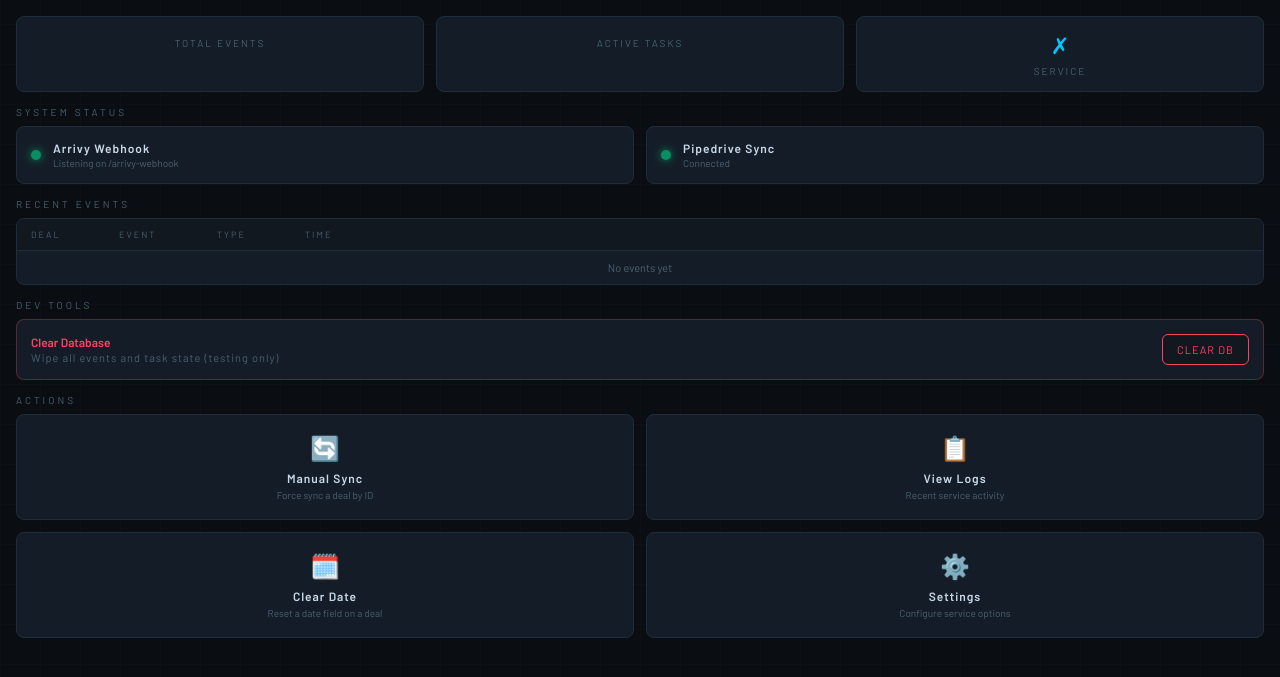
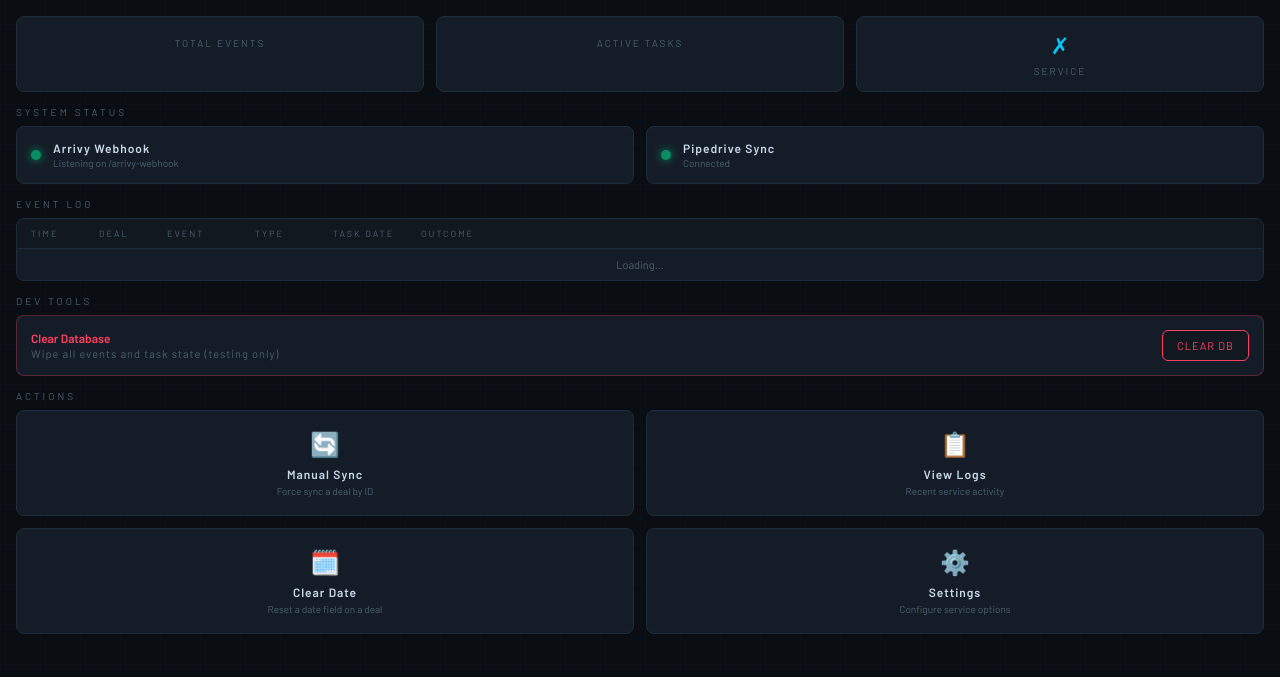
Before and after one commit to CodyBouquet/CreativeBot, a Flask app: template templates/dashboard.html in a window 1280 px wide. Shown: the part 56-733 px from the top of the page. Run offline with Flask 3, Linux system fonts and the light colour scheme; the template is opened without the code that fills it, so the values that code supplies are empty; parts of the project's set-up code (start-up, migrations or seed data) failed here and were passed over.

Commit message:
Add event log with outcome tracking
Each Arrivy event now records what action was taken (Pipedrive fields
set, stage changes, recalc results) in an outcome column on the events
table. The dashboard logs section fetches and displays this live via
/api/logs, showing time, deal, event, type, task date, and outcome.

Co-Authored-By: Claude Sonnet 4.6 <noreply@anthropic.com>

```diff
--- a/app.py
+++ b/app.py
@@ -52,7 +52,7 @@ INSTALL_SCHEDULED_STAGE_ID     = 10
 INSTALL_UNSCHEDULED_STAGE_ID   = 9
 
 ALLOWED_DASHBOARD_IP = "127.0.0.1"
-DASHBOARD_ENDPOINTS  = {"dashboard", "pin_page", "verify_pin", "change_pin", "logout", "api_stats"}
+DASHBOARD_ENDPOINTS  = {"dashboard", "pin_page", "verify_pin", "change_pin", "logout", "api_stats", "api_logs"}
 
 # ---------------------------------------------------------------------------
 # DATABASE
@@ -74,6 +74,7 @@ def init_db():
                 event_type  TEXT,
                 task_type   TEXT,
                 raw_json    TEXT    NOT NULL,
+                outcome     TEXT,
                 archived    INTEGER NOT NULL DEFAULT 0
             );
 
@@ -97,6 +98,12 @@ def init_db():
 
             INSERT OR IGNORE INTO settings (key, value) VALUES ('pin', '0000');
         """)
+    # Migrate existing DBs
+    with get_db() as conn:
+        try:
+            conn.execute("ALTER TABLE events ADD COLUMN outcome TEXT")
+        except Exception:
+            pass  # Column already exists
     logger.info(f"Database initialised at {DB_PATH}")
 
 def get_setting(key):
@@ -113,12 +120,16 @@ def delete_setting(key):
         conn.execute("DELETE FROM settings WHERE key = ?", (key,))
 
 def store_event(conn, deal_id, task_id, event_type, task_type, raw_payload):
-    conn.execute(
+    cur = conn.execute(
         """INSERT INTO events (received_at, deal_id, task_id, event_type, task_type, raw_json)
            VALUES (?, ?, ?, ?, ?, ?)""",
         (datetime.utcnow().isoformat(), deal_id, task_id, event_type, task_type,
          json.dumps(raw_payload))
     )
+    return cur.lastrowid
+
+def set_event_outcome(conn, event_id, outcome):
+    conn.execute("UPDATE events SET outcome=? WHERE id=?", (outcome, event_id))
 
 
 def upsert_task_state(conn, task_id, deal_id, task_type, task_date, status="active"):
@@ -178,37 +189,53 @@ def handle_measure(conn, event_type, deal_id, task_id, object_date):
     if event_type in ("TASK_CREATED", "TASK_UPDATED"):
         pd_update_deal(deal_id, {PD_FIELDS["measure_date"]: task_date})
         upsert_task_state(conn, task_id, deal_id, "measure", task_date)
+        return f"Set measure_date → {task_date}"
     elif event_type == "TASK_CANCELLED":
         pd_update_deal(deal_id, {PD_FIELDS["measure_date"]: None})
         upsert_task_state(conn, task_id, deal_id, "measure", task_date, status="cancelled")
+        return "Cleared measure_date"
     elif event_type == "TASK_COMPLETED":
         upsert_task_state(conn, task_id, deal_id, "measure", task_date, status="completed")
+        return "Marked completed"
+    return "No action"
 
 def handle_delivery(conn, event_type, deal_id, task_id, object_date):
     task_date = parse_arrivy_date(object_date)
     if event_type in ("TASK_CREATED", "TASK_UPDATED"):
         pd_update_deal(deal_id, {PD_FIELDS["delivery_date"]: task_date})
         upsert_task_state(conn, task_id, deal_id, "delivery", task_date)
+        return f"Set delivery_date → {task_date}"
     elif event_type == "TASK_CANCELLED":
         pd_update_deal(deal_id, {PD_FIELDS["delivery_date"]: None})
         upsert_task_state(conn, task_id, deal_id, "delivery", task_date, status="cancelled")
+        return "Cleared delivery_date"
     elif event_type == "TASK_COMPLETED":
         upsert_task_state(conn, task_id, deal_id, "delivery", task_date, status="completed")
+        return "Marked completed"
+    return "No action"
 
 def handle_install(conn, event_type, deal_id, task_id, object_date):
     task_date = parse_arrivy_date(object_date)
     if event_type in ("TASK_CREATED", "TASK_UPDATED"):
         upsert_task_state(conn, task_id, deal_id, "install", task_date)
-        recalc_install(conn, deal_id)
+        dates = recalc_install(conn, deal_id)
+        s = dates[0] if len(dates) > 0 else None
+        p = dates[1] if len(dates) > 1 else None
+        return f"Recalculated → install_start={s}, part2={p}"
     elif event_type == "TASK_CANCELLED":
         upsert_task_state(conn, task_id, deal_id, "install", task_date, status="cancelled")
-        active = recalc_install(conn, deal_id)
-        if active == 0:
+        dates = recalc_install(conn, deal_id)
+        if len(dates) == 0:
             pd_move_stage(deal_id, INSTALL_UNSCHEDULED_STAGE_ID)
+            return "Cancelled. No active installs → moved to stage 9"
+        s = dates[0]; p = dates[1] if len(dates) > 1 else None
+        return f"Cancelled. Recalculated → install_start={s}, part2={p}"
     elif event_type == "TASK_COMPLETED":
         upsert_task_state(conn, task_id, deal_id, "install", task_date, status="completed")
         pd_move_stage(deal_id, INSTALL_COMPLETE_STAGE_ID)
         set_setting(f"pending_recalc_{deal_id}", "1")
+        return f"Completed {task_date} → moved to stage 12"
+    return "No action"
 
 def recalc_measure(conn, deal_id):
     rows = conn.execute(
@@ -236,20 +263,25 @@ def recalc_install(conn, deal_id):
         PD_FIELDS["install_start"]: dates[0] if len(dates) > 0 else None,
         PD_FIELDS["install_part2"]: dates[1] if len(dates) > 1 else None,
     })
-    return len(dates)
+    return dates
 
 def handle_deleted(conn, task_id, deal_id, task_type):
     conn.execute("DELETE FROM task_state WHERE task_id=?", (task_id,))
-    conn.execute("DELETE FROM events     WHERE task_id=?", (task_id,))
-    logger.info(f"Deleted task {task_id} (deal={deal_id}, type={task_type}) from database")
+    logger.info(f"Deleted task {task_id} (deal={deal_id}, type={task_type}) from task_state")
     if task_type == "measure":
         recalc_measure(conn, deal_id)
+        return "Deleted. Recalculated measure_date"
     elif task_type == "delivery":
         recalc_delivery(conn, deal_id)
+        return "Deleted. Recalculated delivery_date"
     elif task_type == "install":
-        active = recalc_install(conn, deal_id)
-        if active == 0:
+        dates = recalc_install(conn, deal_id)
+        if len(dates) == 0:
             pd_move_stage(deal_id, INSTALL_UNSCHEDULED_STAGE_ID)
+            return "Deleted. No active installs → moved to stage 9"
+        s = dates[0]; p = dates[1] if len(dates) > 1 else None
+        return f"Deleted. Recalculated → install_start={s}, part2={p}"
+    return "Deleted (unknown type — no Pipedrive action)"
 
 
 # ---------------------------------------------------------------------------
@@ -359,6 +391,29 @@ def api_stats():
         "recent": [dict(r) for r in recent]
     })
 
+@app.route("/api/logs")
+@login_required
+def api_logs():
+    with get_db() as conn:
+        rows = conn.execute(
+            """SELECT id, received_at, deal_id, task_id, event_type, task_type, outcome, raw_json
+               FROM events WHERE archived=0 ORDER BY received_at DESC LIMIT 100"""
+        ).fetchall()
+    logs = []
+    for row in rows:
+        raw = json.loads(row["raw_json"])
+        logs.append({
+            "id":         row["id"],
+            "time":       row["received_at"][11:19] if row["received_at"] else "—",
+            "deal_id":    row["deal_id"],
+            "event_type": (row["event_type"] or "—").replace("TASK_", ""),
+            "task_type":  row["task_type"] or "unknown",
+            "task_date":  (raw.get("OBJECT_DATE") or "")[:10] or "—",
+            "title":      raw.get("TITLE") or "—",
+            "outcome":    row["outcome"] or "—",
+        })
+    return jsonify({"logs": logs})
+
 # ---------------------------------------------------------------------------
 # WEBHOOK ENDPOINTS
 # ---------------------------------------------------------------------------
@@ -403,17 +458,20 @@ def arrivy_webhook():
         task_type = TEMPLATE_MAP.get(template_id)
 
         with get_db() as conn:
-            store_event(conn, deal_id, task_id, event_type, task_type, payload)
+            event_id = store_event(conn, deal_id, task_id, event_type, task_type, payload)
             if event_type == "TASK_DELETED":
-                handle_deleted(conn, task_id, deal_id, task_type)
+                outcome = handle_deleted(conn, task_id, deal_id, task_type)
             elif not task_type:
-                return jsonify({"status": "stored", "reason": "unknown template"}), 200
+                outcome = "Stored — unknown template, no Pipedrive action"
             elif task_type == "measure":
-                handle_measure(conn, event_type, deal_id, task_id, object_date)
+                outcome = handle_measure(conn, event_type, deal_id, task_id, object_date)
             elif task_type == "delivery":
-                handle_delivery(conn, event_type, deal_id, task_id, object_date)
+                outcome = handle_delivery(conn, event_type, deal_id, task_id, object_date)
             elif task_type == "install":
-                handle_install(conn, event_type, deal_id, task_id, object_date)
+                outcome = handle_install(conn, event_type, deal_id, task_id, object_date)
+            else:
+                outcome = "No handler"
+            set_event_outcome(conn, event_id, outcome)
 
         return jsonify({"status": "ok"}), 200
 
--- a/templates/dashboard.html
+++ b/templates/dashboard.html
@@ -370,6 +370,44 @@
   .danger-zone-label { font-size: 11px; letter-spacing: 1px; color: var(--muted); }
   .danger-zone-title { font-size: 12px; font-weight: 600; color: var(--danger); margin-bottom: 2px; }
 
+  /* Logs */
+  .log-row {
+    display: grid;
+    grid-template-columns: 60px 60px 80px 70px 80px 1fr;
+    gap: 8px;
+    padding: 9px 14px;
+    border-bottom: 1px solid var(--border);
+    font-size: 11px;
+    align-items: start;
+  }
+
+  .log-row:last-child { border-bottom: none; }
+
+  .log-row.header {
+    background: var(--surface);
+    color: var(--muted);
+    font-size: 9px;
+    letter-spacing: 2px;
+    text-transform: uppercase;
+    align-items: center;
+  }
+
+  .log-outcome {
+    color: var(--text);
+    font-size: 10px;
+    line-height: 1.4;
+    word-break: break-word;
+  }
+
+  .log-title {
+    color: var(--muted);
+    font-size: 9px;
+    margin-top: 2px;
+    white-space: nowrap;
+    overflow: hidden;
+    text-overflow: ellipsis;
+  }
+
   /* Scrollbar */
   main::-webkit-scrollbar { width: 4px; }
   main::-webkit-scrollbar-track { background: transparent; }
@@ -430,32 +468,21 @@
     </div>
   </div>
 
-  <!-- Recent Events -->
+  <!-- Event Log -->
   <div>
-    <div class="section-title">Recent Events</div>
-    <div class="events-table">
-      <div class="event-row header">
+    <div class="section-title">Event Log</div>
+    <div class="events-table" id="logTable">
+      <div class="log-row header">
+        <span>Time</span>
         <span>Deal</span>
         <span>Event</span>
         <span>Type</span>
-        <span>Time</span>
+        <span>Task Date</span>
+        <span>Outcome</span>
       </div>
-      {% for event in recent_events %}
-      <div class="event-row">
-        <span class="deal-id">#{{ event.deal_id or '—' }}</span>
-        <span class="event-type">{{ event.event_type.replace('TASK_','') if event.event_type else '—' }}</span>
-        <span>
-          <span class="badge {{ event.task_type or 'unknown' }}">
-            {{ event.task_type or '?' }}
-          </span>
-        </span>
-        <span class="event-time">{{ event.received_at[11:19] if event.received_at else '—' }}</span>
+      <div class="log-row" id="logEmpty">
+        <span style="color:var(--muted);grid-column:1/-1;text-align:center">Loading...</span>
       </div>
-      {% else %}
-      <div class="event-row">
-        <span style="color:var(--muted);grid-column:1/-1;text-align:center">No events yet</span>
-      </div>
-      {% endfor %}
     </div>
   </div>
 
@@ -541,6 +568,49 @@
   }
   updateClock();
   setInterval(updateClock, 1000);
+
+  // Logs
+  async function refreshLogs() {
+    try {
+      const res  = await fetch('/api/logs');
+      const data = await res.json();
+      const table = document.getElementById('logTable');
+      const header = table.querySelector('.log-row.header');
+
+      // Remove all rows except header
+      [...table.querySelectorAll('.log-row:not(.header)')].forEach(r => r.remove());
+
+      if (!data.logs || data.logs.length === 0) {
+        const empty = document.createElement('div');
+        empty.className = 'log-row';
+        empty.innerHTML = '<span style="color:var(--muted);grid-column:1/-1;text-align:center">No events yet</span>';
+        table.appendChild(empty);
+        return;
+      }
+
+      const BADGE = { install: 'install', measure: 'measure', delivery: 'delivery' };
+      data.logs.forEach(log => {
+        const row = document.createElement('div');
+        row.className = 'log-row';
+        const badge = BADGE[log.task_type] || 'unknown';
+        row.innerHTML = `
+          <span class="event-time">${log.time}</span>
+          <span class="deal-id">${log.deal_id ? '#' + log.deal_id : '—'}</span>
+          <span class="event-type">${log.event_type}</span>
+          <span><span class="badge ${badge}">${log.task_type}</span></span>
+          <span class="event-time">${log.task_date}</span>
+          <span>
+            <div class="log-outcome">${log.outcome}</div>
+            <div class="log-title">${log.title}</div>
+          </span>`;
+        table.appendChild(row);
+      });
+    } catch (e) {
+      console.error('Log fetch failed', e);
+    }
+  }
+  refreshLogs();
+  setInterval(refreshLogs, 30000);
 
   // Auto-refresh stats every 30s
   async function refreshStats() {
```
